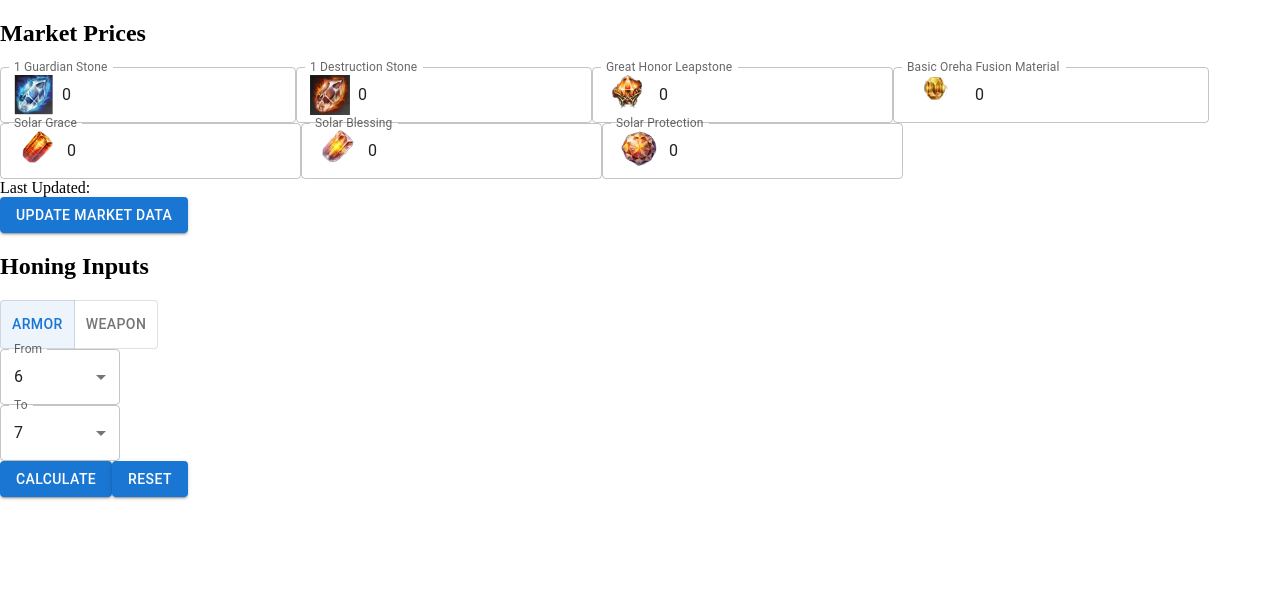
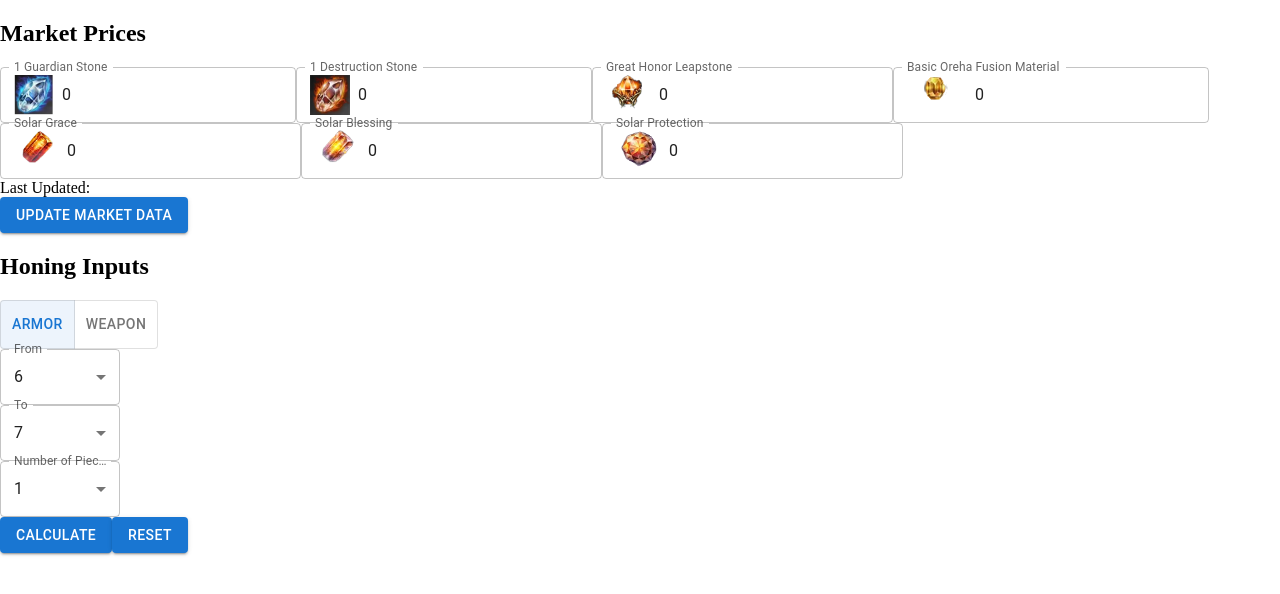
Before and after one commit to derhin1/LAHoningOptimizer, a React (Create React App) app: page / in a window 1280 px wide. Shown: the top 594 px of the page. Built offline with nearby package versions, Linux system fonts and the light colour scheme; no server answers.

Commit message:
added piece counter

```diff
--- a/src/components/AuthProvider.jsx
+++ b/src/components/AuthProvider.jsx
@@ -4,6 +4,7 @@ import { useState } from "react";
 const AuthProvider = ({ children }) => {
   const [startingValue, setStartingValue] = useState(6);
   const [endValue, setEndValue] = useState(7);
+  const [pieceCount, setPieceCount] = useState(1);
   return (
     <AuthContext.Provider
       value={{
@@ -11,6 +12,8 @@ const AuthProvider = ({ children }) => {
         setStartingValue,
         endValue,
         setEndValue,
+        pieceCount,
+        setPieceCount,
       }}
     >
       {children}
--- a/src/components/CostTable.jsx
+++ b/src/components/CostTable.jsx
@@ -24,6 +24,7 @@ import solarBlessing from "../images/solarBlessing.png";
 import basicFusion from "../images/basicFusion.png";
 import solarGrace from "../images/solarGrace.png";
 import solarProtection from "../images/solarProtection.png";
+import useAuth from "../hooks/useAuth.js";
 
 const CostTable = ({ costArr, setCostArr }) => {
   const [graceTotal, setGraceTotal] = useState(0);
@@ -34,7 +35,7 @@ const CostTable = ({ costArr, setCostArr }) => {
   const [guardianTotal, setGuardianTotal] = useState(0);
   const [ghlTotal, setghlTotal] = useState(0);
   const [basicFusionTotal, setBasicFusionTotal] = useState(0);
-
+  const { pieceCount } = useAuth();
   function handleDelete(e) {
     let idx = e.target.id;
     let filtered = costArr.filter((row, i) => {
@@ -200,7 +201,7 @@ const CostTable = ({ costArr, setCostArr }) => {
                   sx={{ "&:last-child td, &:last-child th": { border: 0 } }}
                 >
                   <TableCell component="th" scope="row">
-                    {`${row.alignment} to +${row.toLevel}`}
+                    {`${row.alignment} +${row.toLevel} x${row.pieceCount}`}
                   </TableCell>
                   <TableCell align="right">
                     {row.graceCount}
@@ -234,18 +235,26 @@ const CostTable = ({ costArr, setCostArr }) => {
                   <TableCell align="right">{row.ghl}</TableCell>
                   <TableCell align="right">{row.basicFusion}</TableCell>
                   <TableCell align="right">
-                    {Math.ceil(row.graceCount * row.avgNumClicks)}
+                    {Math.ceil(
+                      row.graceCount * row.avgNumClicks * row.pieceCount
+                    )}
                   </TableCell>
                   <TableCell align="right">
-                    {Math.ceil(row.blessingCount * row.avgNumClicks)}
+                    {Math.ceil(
+                      row.blessingCount * row.avgNumClicks * row.pieceCount
+                    )}
                   </TableCell>
                   <TableCell align="right">
-                    {Math.ceil(row.protectionCount * row.avgNumClicks)}
+                    {Math.ceil(
+                      row.protectionCount * row.avgNumClicks * row.pieceCount
+                    )}
                   </TableCell>
                   <TableCell align="right">
                     {Math.ceil(row.minCost / row.avgNumClicks)}
                   </TableCell>
-                  <TableCell align="right">{row.minCost}</TableCell>
+                  <TableCell align="right">
+                    {row.minCost * row.pieceCount}
+                  </TableCell>
                   <TableCell>
                     <Button id={i} onClick={handleDelete} variant="contained">
                       Remove
--- a/src/components/UpgradeInputs.jsx
+++ b/src/components/UpgradeInputs.jsx
@@ -14,7 +14,14 @@ import { calculateHoning, CostTable } from "./";
 import { toast } from "react-toastify";
 
 const UpgradeInputs = () => {
-  const { startingValue, setStartingValue, endValue, setEndValue } = useAuth();
+  const {
+    startingValue,
+    setStartingValue,
+    endValue,
+    setEndValue,
+    pieceCount,
+    setPieceCount,
+  } = useAuth();
   const [alignment, setAlignment] = useState("Armor");
   const [costArr, setCostArr] = useState([]);
 
@@ -26,7 +33,12 @@ const UpgradeInputs = () => {
     setEndValue(event.target.value);
   };
 
+  const handlePieceCountInput = (event) => {
+    setPieceCount(event.target.value);
+  };
+
   const handleChange = (event, newAlignment) => {
+    setPieceCount(1);
     setAlignment(newAlignment);
   };
 
@@ -43,7 +55,8 @@ const UpgradeInputs = () => {
       let cheapestCosts = await calculateHoning(
         alignment,
         startingValue,
-        endValue
+        endValue,
+        pieceCount
       );
       console.log(cheapestCosts);
       setCostArr([...costArr, ...cheapestCosts]);
@@ -116,6 +129,36 @@ const UpgradeInputs = () => {
           </Select>
         </FormControl>
       </Box>
+      <Box className="honing-input">
+        <FormControl fullWidth>
+          <InputLabel className="select-label">Number of Pieces</InputLabel>
+          {alignment === "Armor" ? (
+            <Select
+              labelId="demo-simple-select-label"
+              id="demo-simple-select"
+              value={pieceCount}
+              label="Number of Pieces"
+              onChange={handlePieceCountInput}
+            >
+              <MenuItem value={1}>1</MenuItem>
+              <MenuItem value={2}>2</MenuItem>
+              <MenuItem value={3}>3</MenuItem>
+              <MenuItem value={4}>4</MenuItem>
+              <MenuItem value={5}>5</MenuItem>
+            </Select>
+          ) : (
+            <Select
+              labelId="demo-simple-select-label"
+              id="demo-simple-select"
+              value={pieceCount}
+              label="Number of Pieces"
+              onChange={handlePieceCountInput}
+            >
+              <MenuItem value={1}>1</MenuItem>
+            </Select>
+          )}
+        </FormControl>
+      </Box>
       <Button onClick={handleCalculate} variant="contained">
         Calculate
       </Button>
--- a/src/components/calculateHoning.js
+++ b/src/components/calculateHoning.js
@@ -12,7 +12,7 @@ import {
   getSingleWeaponMaterialCost,
 } from "../axios-services";
 
-async function calculateHoning(alignment, startingValue, endValue) {
+async function calculateHoning(alignment, startingValue, endValue, pieceCount) {
   let lowestCostArr = [];
   let start = startingValue;
   let end = endValue;
@@ -50,13 +50,16 @@ async function calculateHoning(alignment, startingValue, endValue) {
         let costRow = {};
         costRow.avgNumClicks = +avgNumClicks.toFixed(2);
         costRow.basicFusion = Math.ceil(
-          costRow.avgNumClicks * materialCosts.basic_fusion
+          costRow.avgNumClicks * materialCosts.basic_fusion * pieceCount
         );
         costRow.guardianStone = Math.ceil(
-          costRow.avgNumClicks * materialCosts.guardian_stone
+          costRow.avgNumClicks * materialCosts.guardian_stone * pieceCount
         );
+        costRow.pieceCount = pieceCount;
         costRow.destructionStone = 0;
-        costRow.ghl = Math.ceil(costRow.avgNumClicks * materialCosts.ghl);
+        costRow.ghl = Math.ceil(
+          costRow.avgNumClicks * materialCosts.ghl * pieceCount
+        );
         costRow.toLevel = startingValue;
         costRow.graceCount = graceCount;
         costRow.blessingCount = blessingCount;
@@ -100,6 +103,7 @@ async function calculateHoning(alignment, startingValue, endValue) {
         costRow.guardianStone = Math.ceil(
           costRow.avgNumClicks * materialCosts.guardian_stone
         );
+        costRow.pieceCount = pieceCount;
         costRow.destructionStone = 0;
         costRow.ghl = Math.ceil(costRow.avgNumClicks * materialCosts.ghl);
         costRow.toLevel = startingValue;
@@ -145,6 +149,7 @@ async function calculateHoning(alignment, startingValue, endValue) {
         costRow.guardianStone = Math.ceil(
           costRow.avgNumClicks * materialCosts.guardian_stone
         );
+        costRow.pieceCount = pieceCount;
         costRow.destructionStone = 0;
         costRow.ghl = Math.ceil(costRow.avgNumClicks * materialCosts.ghl);
         costRow.toLevel = startingValue;
@@ -196,6 +201,7 @@ async function calculateHoning(alignment, startingValue, endValue) {
         costRow.destructionStone = Math.ceil(
           costRow.avgNumClicks * materialCosts.destruction_stone
         );
+        costRow.pieceCount = pieceCount;
         costRow.guardianStone = 0;
         costRow.ghl = Math.ceil(costRow.avgNumClicks * materialCosts.ghl);
         costRow.toLevel = startingValue;
@@ -241,6 +247,7 @@ async function calculateHoning(alignment, startingValue, endValue) {
         costRow.destructionStone = Math.ceil(
           costRow.avgNumClicks * materialCosts.destruction_stone
         );
+        costRow.pieceCount = pieceCount;
         costRow.guardianStone = 0;
         costRow.ghl = Math.ceil(costRow.avgNumClicks * materialCosts.ghl);
         costRow.toLevel = startingValue;
@@ -286,6 +293,7 @@ async function calculateHoning(alignment, startingValue, endValue) {
         costRow.destructionStone = Math.ceil(
           costRow.avgNumClicks * materialCosts.destruction_stone
         );
+        costRow.pieceCount = pieceCount;
         costRow.guardianStone = 0;
         costRow.ghl = Math.ceil(costRow.avgNumClicks * materialCosts.ghl);
         costRow.toLevel = startingValue;
--- a/src/hooks/useAuth.js
+++ b/src/hooks/useAuth.js
@@ -2,13 +2,21 @@ import { useContext } from "react";
 import AuthContext from "../AuthContext";
 
 const useAuth = () => {
-  const { startingValue, setStartingValue, endValue, setEndValue } =
-    useContext(AuthContext);
+  const {
+    startingValue,
+    setStartingValue,
+    endValue,
+    setEndValue,
+    pieceCount,
+    setPieceCount,
+  } = useContext(AuthContext);
   return {
     startingValue,
     setStartingValue,
     endValue,
     setEndValue,
+    pieceCount,
+    setPieceCount,
   };
 };
 
```
